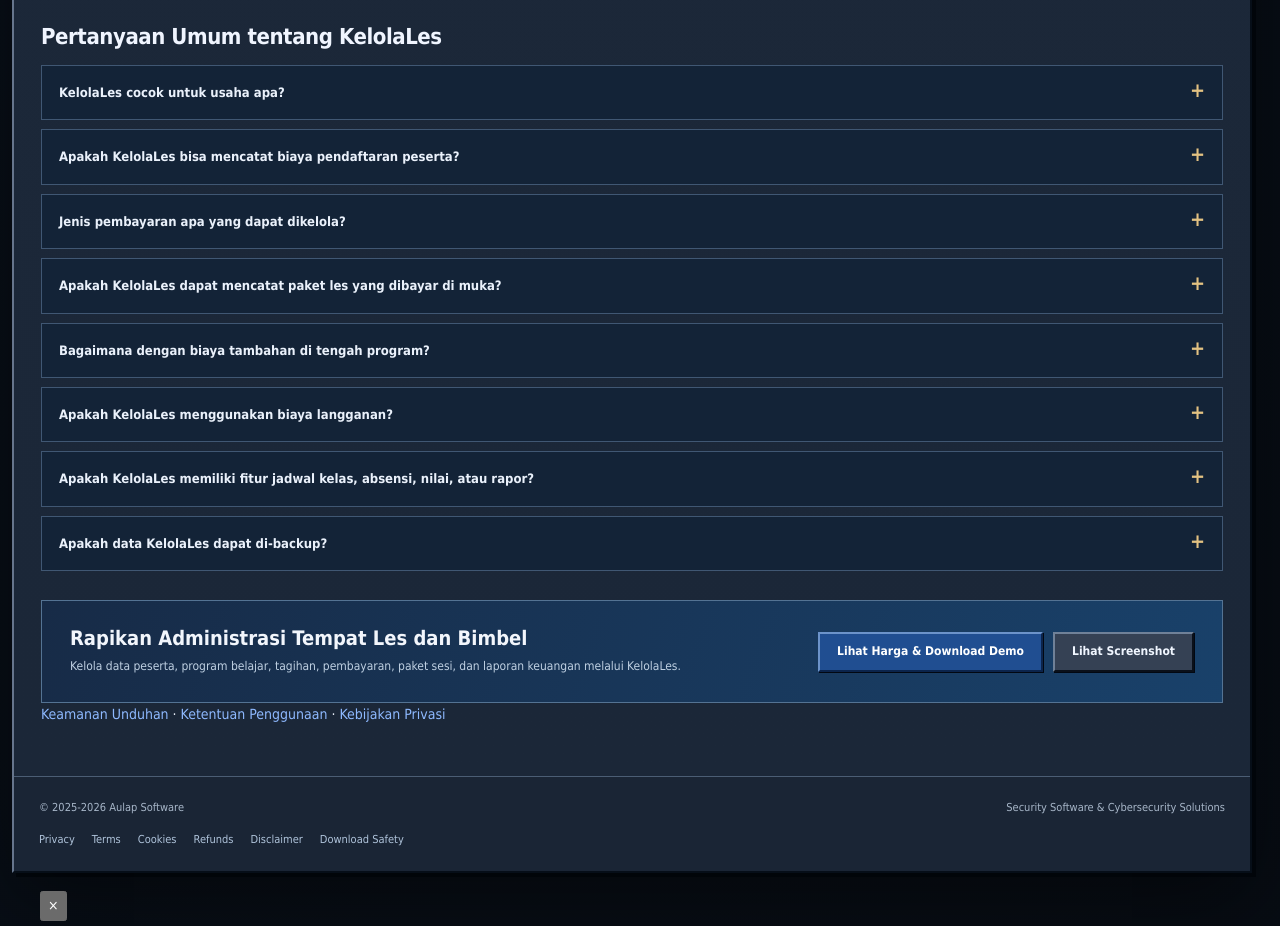
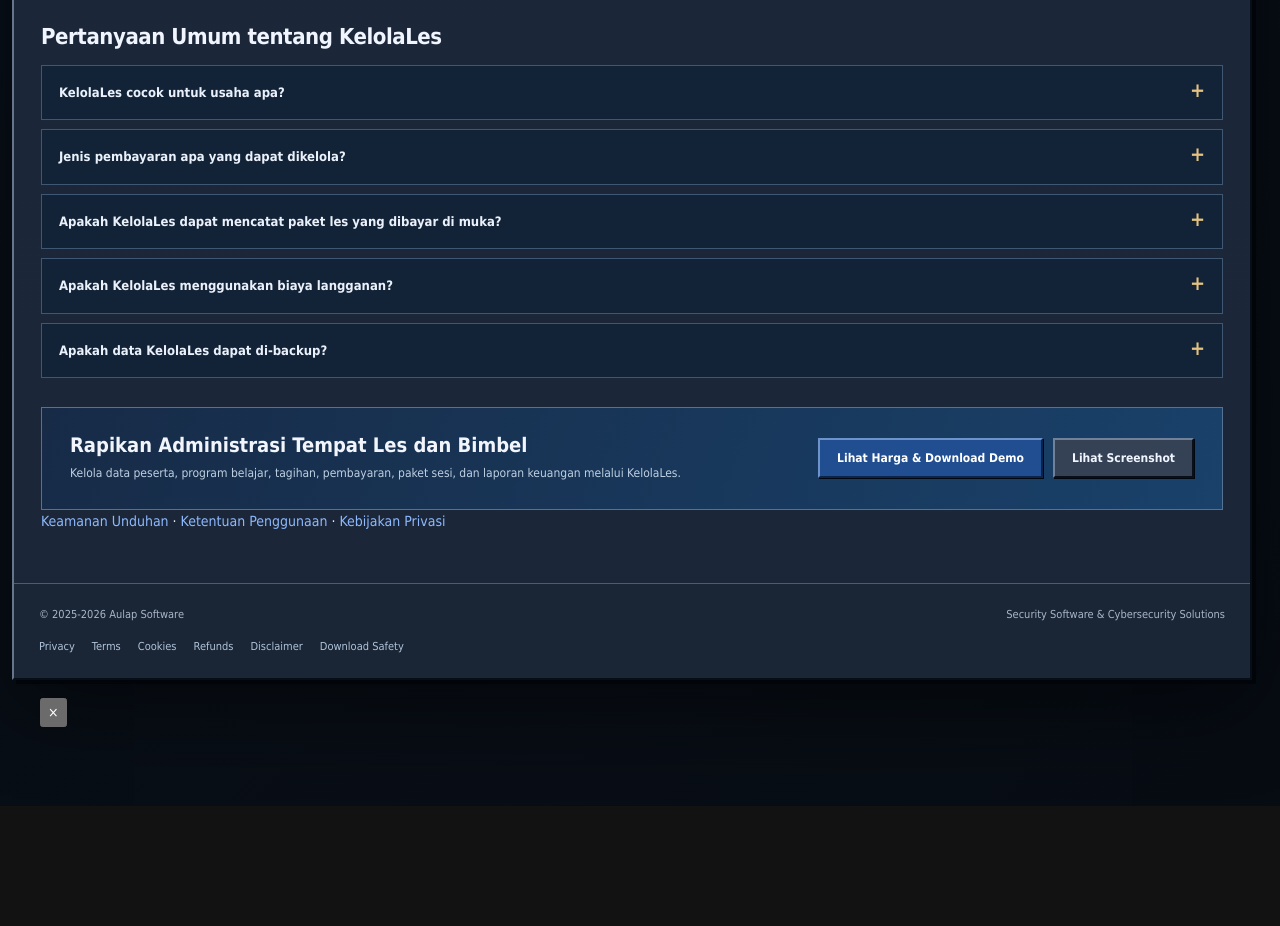
Before and after one commit to aulap/labx85f, a plain HTML site: page kelolales.html in a window 1280 px wide. Shown: the part 4629-5555 px from the top of the page. After the commit the page ends 5435 px from the top, so only its background shows below. Drawn offline with Linux system fonts and the light colour scheme.

Commit message:
Add files via upload

```diff
--- a/kelolales.html
+++ b/kelolales.html
@@ -261,12 +261,9 @@
       <section class="detail-section detail-faq" id="faq" aria-labelledby="faq-title">
         <h2 id="faq-title">Pertanyaan Umum tentang KelolaLes</h2>
         <details><summary>KelolaLes cocok untuk usaha apa?</summary><p>KelolaLes ditujukan untuk <strong>tempat les dan bimbingan belajar (bimbel)</strong>, termasuk layanan les privat maupun kelas kelompok. Aplikasi ini membantu admin mencatat peserta, program belajar, tagihan program, pembayaran, paket sesi, pengeluaran operasional, kas/bank, dan laporan keuangan.</p></details>
-        <details><summary>Apakah KelolaLes bisa mencatat biaya pendaftaran peserta?</summary><p>Pendaftaran di KelolaLes berfungsi untuk mencatat peserta ke program yang dipilih. KelolaLes tidak ditujukan untuk menerbitkan biaya pendaftaran terpisah sebagai komponen tagihan tersendiri. Fokus penagihannya adalah biaya program sesuai skema bulanan, tahunan, atau paket sesi.</p></details>
         <details><summary>Jenis pembayaran apa yang dapat dikelola?</summary><p>KelolaLes mendukung program dengan skema pembayaran bulanan, tahunan, dan paket sesi. Pilihan tersebut dapat disesuaikan dengan cara tempat les atau bimbel menawarkan program kepada peserta.</p></details>
         <details><summary>Apakah KelolaLes dapat mencatat paket les yang dibayar di muka?</summary><p>Ya. Paket sesi dapat dicatat sebagai pembayaran di muka. Pemakaian sesi dan sisa saldo paket dapat ditelusuri melalui catatan paket peserta.</p></details>
-        <details><summary>Bagaimana dengan biaya tambahan di tengah program?</summary><p>KelolaLes berfokus pada penagihan biaya program yang sudah ditetapkan, baik bulanan, tahunan, maupun paket sesi. Aplikasi ini bukan sistem penagihan sekolah dengan banyak komponen biaya tambahan atau pungutan insidental yang berbeda-beda selama masa pendidikan.</p></details>
         <details><summary>Apakah KelolaLes menggunakan biaya langganan?</summary><p>Tidak. Harga lisensi KelolaLes adalah <strong>Rp399.000 sekali bayar</strong> untuk penggunaan pada satu PC.</p></details>
-        <details><summary>Apakah KelolaLes memiliki fitur jadwal kelas, absensi, nilai, atau rapor?</summary><p>KelolaLes berfokus pada administrasi peserta, program, tagihan, pembayaran, paket sesi, dan keuangan. KelolaLes bukan aplikasi akademik untuk mengelola jadwal kelas, absensi, penilaian, atau penerbitan rapor.</p></details>
         <details><summary>Apakah data KelolaLes dapat di-backup?</summary><p>Ya. Menu Backup dan Restore tersedia melalui bagian Pengaturan untuk membuat dan memulihkan salinan database.</p></details>
       </section>
 
```
